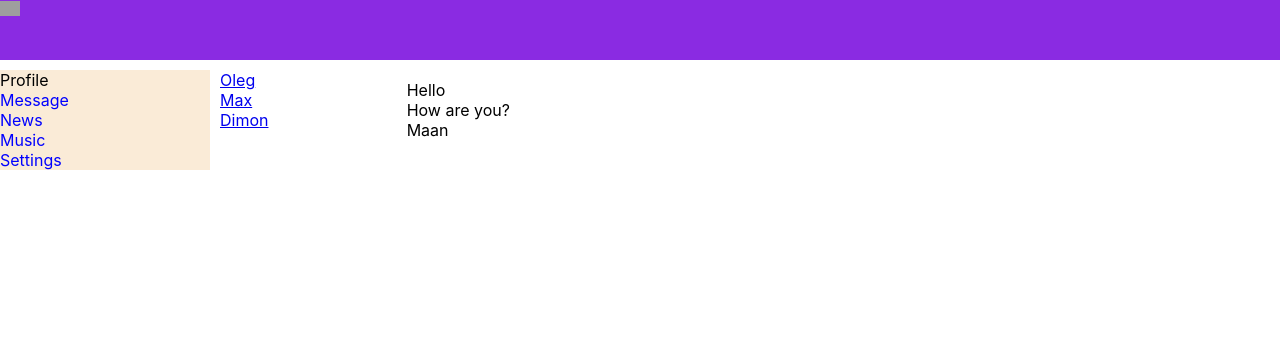
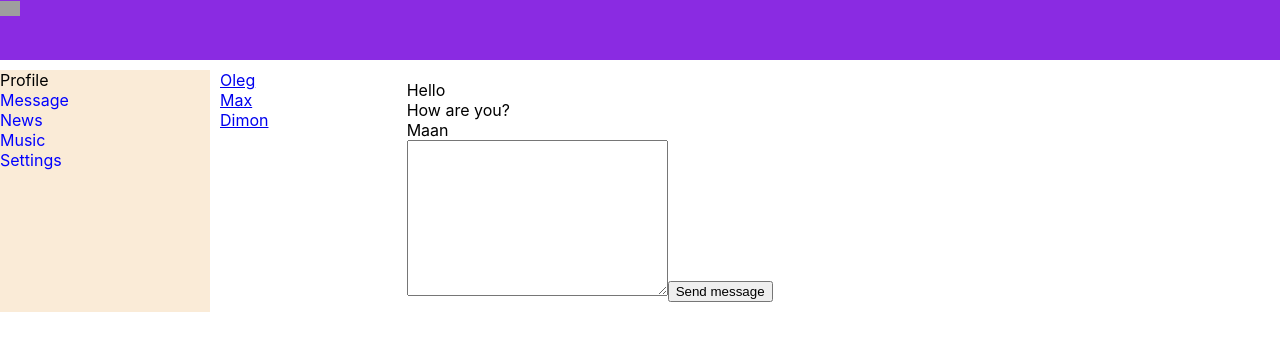
Before and after one commit to Yapichoy/React-Social-Net, a React app: page /dialogs in a window 1280 px wide. Shown: the top 350 px of the page. Built offline with nearby package versions, Linux system fonts and the light colour scheme; grey boxes are pictures that could not be loaded.

Commit message:
35 lesson

```diff
--- a/src/App.js
+++ b/src/App.js
@@ -11,8 +11,8 @@ const App = (props) => (
       <Header/>
       <Navbar/>
       <div className="app-wrapper-content">
-        <Route path="/dialogs" render={() => <Dialogs dialogs={props.dialogs} messages={props.messages}/> }/>
-        <Route path="/profile" render={() => <Profile posts={props.posts}/> }/>
+        <Route path="/dialogs" render={() => <Dialogs state={props.state.messagesPage} /> }/>
+        <Route path="/profile" render={() => <Profile updatePostText={props.updatePostText} addPost={props.addPost} state={props.state.profilePage}/> }/>
       </div>
     </div>
   </BrowserRouter>
--- a/src/components/Dialogs/Dialogs.jsx
+++ b/src/components/Dialogs/Dialogs.jsx
@@ -10,13 +10,24 @@ const DialogItem = (props) => (
 const Message = (props) => (
   <div className={s.message}>{props.message}</div>
 )
+let messageRef = React.createRef();
+let sendMessage = () => {
+  console.log(messageRef.current.value);
+}
 const Dialogs = (props) => (
   <div className={s.dialogs}>
     <div className={s.dialogsItems}>
-      { props.dialogs.map(item => (<DialogItem name={item.name} id={item.id}/>)) }
+      { props.state.dialogs.map(item => (<DialogItem name={item.name} id={item.id}/>)) }
     </div>
     <div className={s.messages}>
-      { props.messages.map(item => (<Message message={item.name}/>)) }
+      <div>
+        { props.state.messages.map(item => (<Message message={item.name}/>)) }
+      </div>
+      <div>
+        <textarea name="" id="" cols="30" rows="10" ref={messageRef}></textarea>
+        <button onClick={sendMessage}>Send message</button>
+      </div>
+
     </div>
   </div>
 );
--- a/src/components/Profile/MyPosts/MyPosts.jsx
+++ b/src/components/Profile/MyPosts/MyPosts.jsx
@@ -1,17 +1,28 @@
 import React from 'react';
 import Post from "./Post/Post";
 
-const MyPosts = (props) => (
-  <div>
+let newPostEl = React.createRef();
+
+
+const MyPosts = (props) => {
+  let addPost = () => {
+    props.addPost();
+  }
+  let onChange = () => {
+    let text = newPostEl.current.value;
+    props.updatePostText(text);
+  }
+
+  return <div>
     <h3>My Posts</h3>
     <div>
-      <textarea name="" id="" cols="30" rows="2"></textarea>
-      <button>Add Post</button>
+      <textarea name="" onChange={onChange} id="" cols="30" rows="2" ref={newPostEl } value={props.newPostText}/>
+      <button onClick={addPost}>Add Post</button>
     </div>
     <div className="posts">
       { props.posts.map(item => (<Post message={item.message} likesCount={item.likesCount}/>))}
     </div>
   </div>
-);
+}
 
 export default MyPosts;
--- a/src/components/Profile/Profile.jsx
+++ b/src/components/Profile/Profile.jsx
@@ -6,7 +6,7 @@ import ProfileInfo from "./ProfileInfo/ProfileInfo";
 const Profile = (props) => (
   <div>
     <ProfileInfo/>
-    <MyPosts posts={props.posts}/>
+    <MyPosts posts={props.state.posts} updatePostText={props.updatePostText} addPost={props.addPost} newPostText={props.state.newPostText}/>
   </div>
 );
 
--- a/src/index.js
+++ b/src/index.js
@@ -1,30 +1,21 @@
 import React from 'react';
-import ReactDOM from 'react-dom';
 import './index.css';
-import App from './App';
 import reportWebVitals from './reportWebVitals';
+import state, {addPost, updatePostText, subscribe} from "./redux/state";
+import ReactDOM from "react-dom";
+import App from "./App";
 
-let dialogs = [
-  {id: 1, name: 'Oleg'},
-  {id: 2, name: 'Max'},
-  {id: 3, name: 'Dimon'}
-];
 
-let messages = [
-  {id: 1, name: 'Hello'},
-  {id: 2, name: 'How are you?'},
-  {id: 3, name: 'Maan'}
-];
-let posts = [
-  {id: 1, message: "Test", likesCount: 1},
-  {id: 2, message: "Test test", likesCount: 2}
-]
+let rerender = (state) => {
+  ReactDOM.render(
+    <React.StrictMode>
+      <App state={state} addPost={addPost} updatePostText={updatePostText}/>
+    </React.StrictMode>,
+    document.getElementById('root')
+  );
+}
+subscribe(rerender);
+rerender(state);
 
-ReactDOM.render(
-  <React.StrictMode>
-    <App dialogs={dialogs} messages={messages} posts={posts}/>
-  </React.StrictMode>,
-  document.getElementById('root')
-);
 
 reportWebVitals();
--- /dev/null
+++ b/src/redux/state.js
@@ -0,0 +1,41 @@
+let rerender = null;
+let state = {
+  messagesPage: {
+    dialogs : [
+      {id: 1, name: 'Oleg'},
+      {id: 2, name: 'Max'},
+      {id: 3, name: 'Dimon'}
+    ],
+
+    messages : [
+      {id: 1, name: 'Hello'},
+      {id: 2, name: 'How are you?'},
+      {id: 3, name: 'Maan'}
+    ]
+  },
+  profilePage: {
+    posts : [
+      {id: 1, message: "Test", likesCount: 1},
+      {id: 2, message: "Test test", likesCount: 2}
+    ],
+    newPostText: 'It Kamasutra'
+  }
+}
+export let addPost = () => {
+  let newPost = {
+    id: 5,
+    message: state.profilePage.newPostText,
+    likesCount: 0
+  }
+  state.profilePage.posts.push(newPost);
+  state.profilePage.newPostText = '';
+  rerender(state);
+}
+export let updatePostText = (text) => {
+  state.profilePage.newPostText = text;
+  rerender(state);
+}
+export const subscribe = (observer) => {
+  rerender = observer;
+}
+export default state;
```
